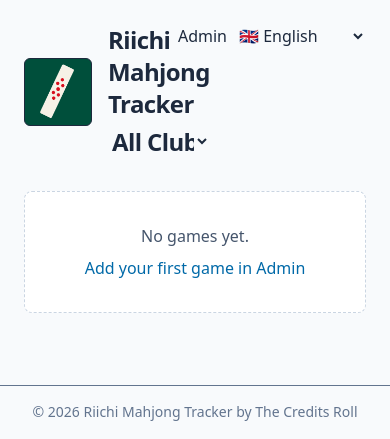
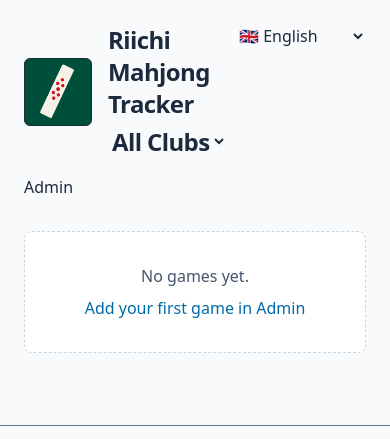
Before and after one commit to kostyachum/riichi-tracker, a Django app: page / in a window 390 px wide. Shown: the top 439 px of the page. Run offline with Django 5.2, Linux system fonts and the light colour scheme; data that the repository does not hold is empty; parts of the project's set-up code (start-up, migrations or seed data) failed here and were passed over; some libraries are stand-ins or nearby versions.

Commit message:
change layout

```diff
--- a/templates/home.html
+++ b/templates/home.html
@@ -3,8 +3,8 @@
 {% load i18n %}
 
 {% block header-control %}
-  <div class="flex grow-1 items-start">
-  <header class="flex items-center justify-between">
+  <div class="flex grow-1 flex-col md:flex-row md:items-start ">
+    <header class="flex items-center ">
       <div class="text-2xl font-semibold tracking-tight flex items-center gap-4">
         <img src="{% static 'logo.png' %}" alt="Riichi Tracker logo" class="h-17 w-17 bg-emerald-900 border rounded-md"/>
         <div class="flex flex-col">
@@ -31,7 +31,9 @@
       </div>
     </header>
 
-    <a href="/admin/" class="btn btn-outline btn-sm ml-auto ">Admin</a>
+    <div class="flex gap-2 mt-4 md:ml-auto md:mt-0">
+      <a href="/admin/" class="btn btn-outline btn-sm ">Admin</a>
+    </div>
   </div>
   {{ block.super }}
 {% endblock %}
```
Lines whose indentation alone changed are shown as unchanged.
